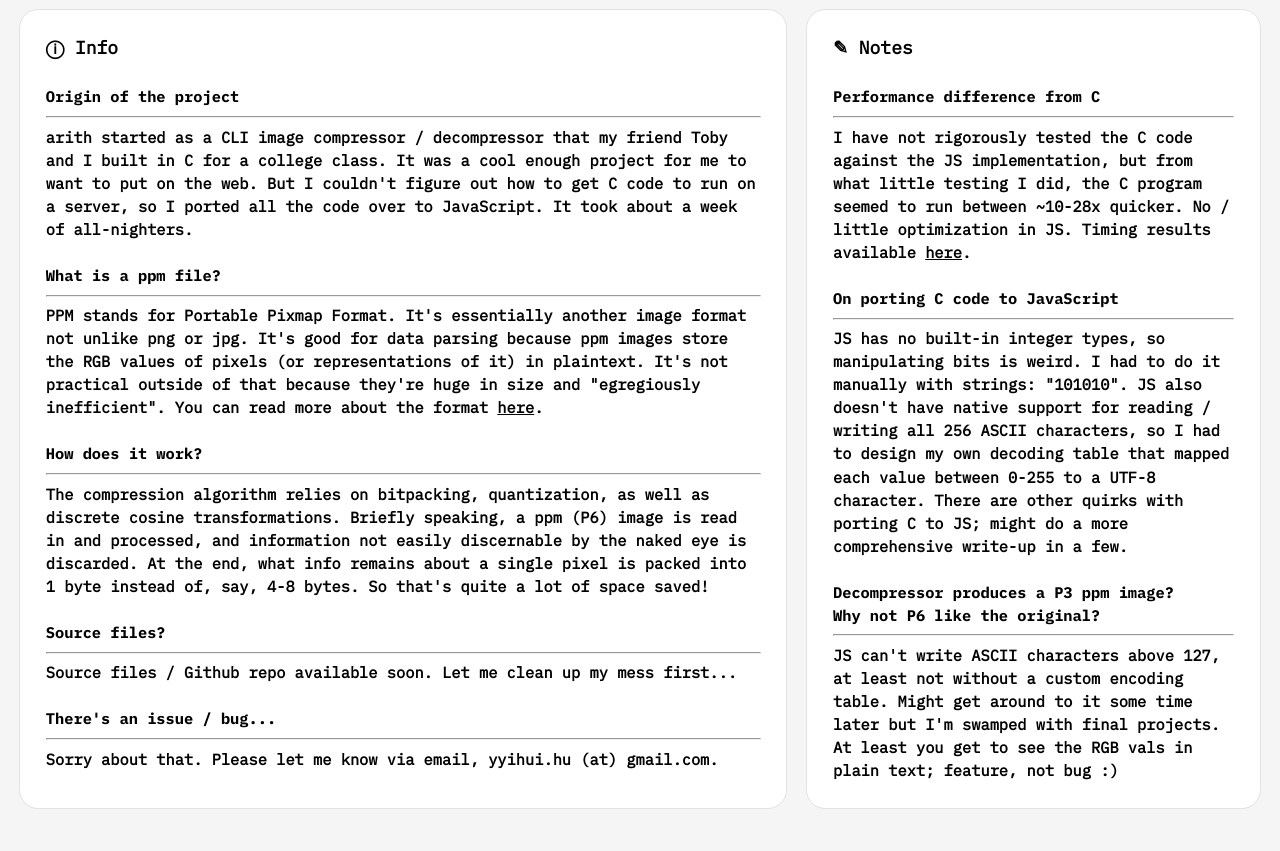
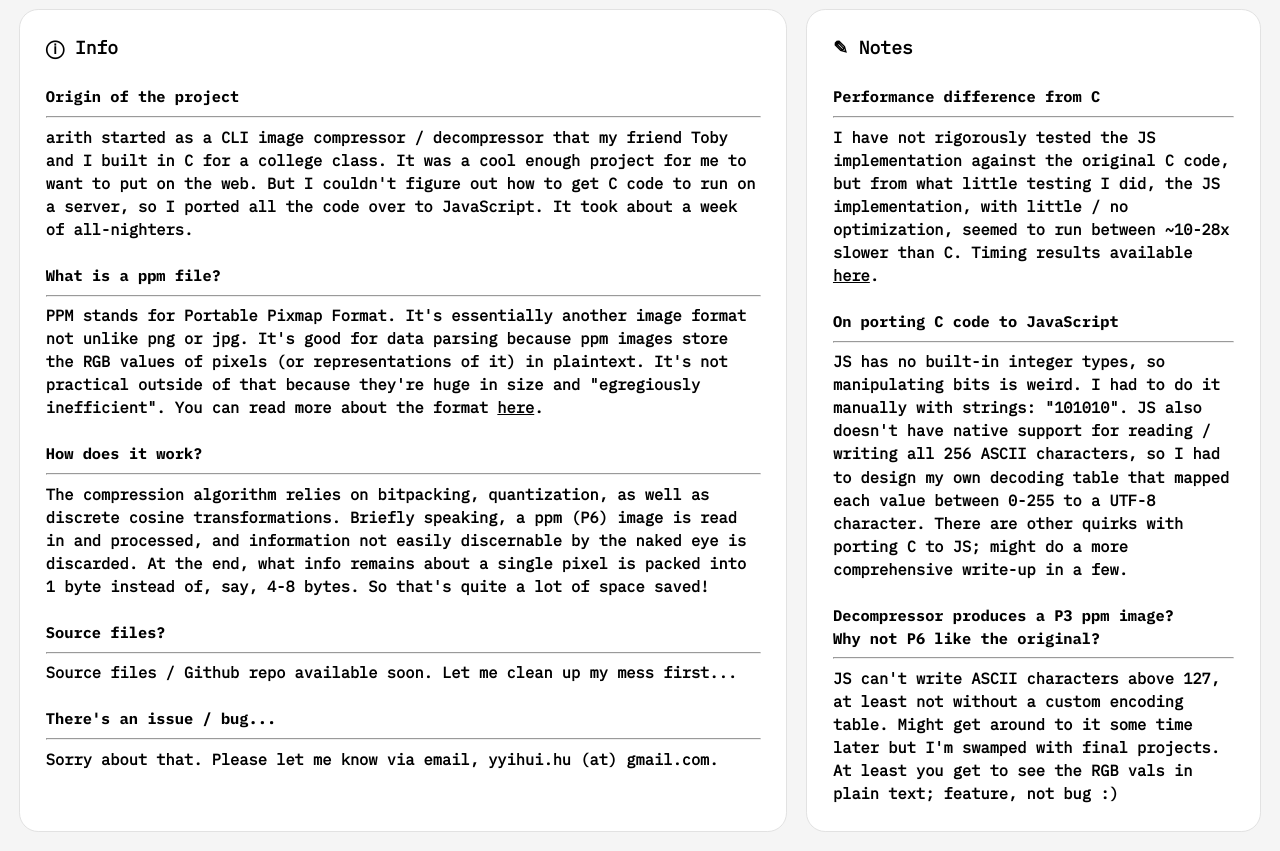
Before and after one commit to yihui-hu/arithJS, a React (Vite) app: page / in a window 1280 px wide. Shown: the part 1200-2051 px from the top of the page. Before the commit the page ends 2028 px from the top, so only its background shows below. Built offline with nearby package versions, Linux system fonts and the light colour scheme.

Commit message:
polished

```diff
--- a/src/components/Info.jsx
+++ b/src/components/Info.jsx
@@ -39,7 +39,7 @@ const Info = () => {
                     <br></br>
                     <h4 className="header_text">Performance difference from C</h4>
                     <hr></hr>
-                    <h4>I have not rigorously tested the C code against the JS implementation, but from what little testing I did, the C program seemed to run between ~10-28x quicker. No / little optimization in JS. Timing results available <a className="link"href="https://gist.github.com/yihui-hu/484c31bdbf6a73192b8044aa67a0972e" target="_blank">here</a>.
+                    <h4>I have not rigorously tested the JS implementation against the original C code, but from what little testing I did, the JS implementation, with little / no optimization, seemed to run between ~10-28x slower than C. Timing results available <a className="link"href="https://gist.github.com/yihui-hu/484c31bdbf6a73192b8044aa67a0972e" target="_blank">here</a>.
                     </h4>
                     <br></br>
                     <h4 className="header_text">On porting C code to JavaScript</h4>
```
